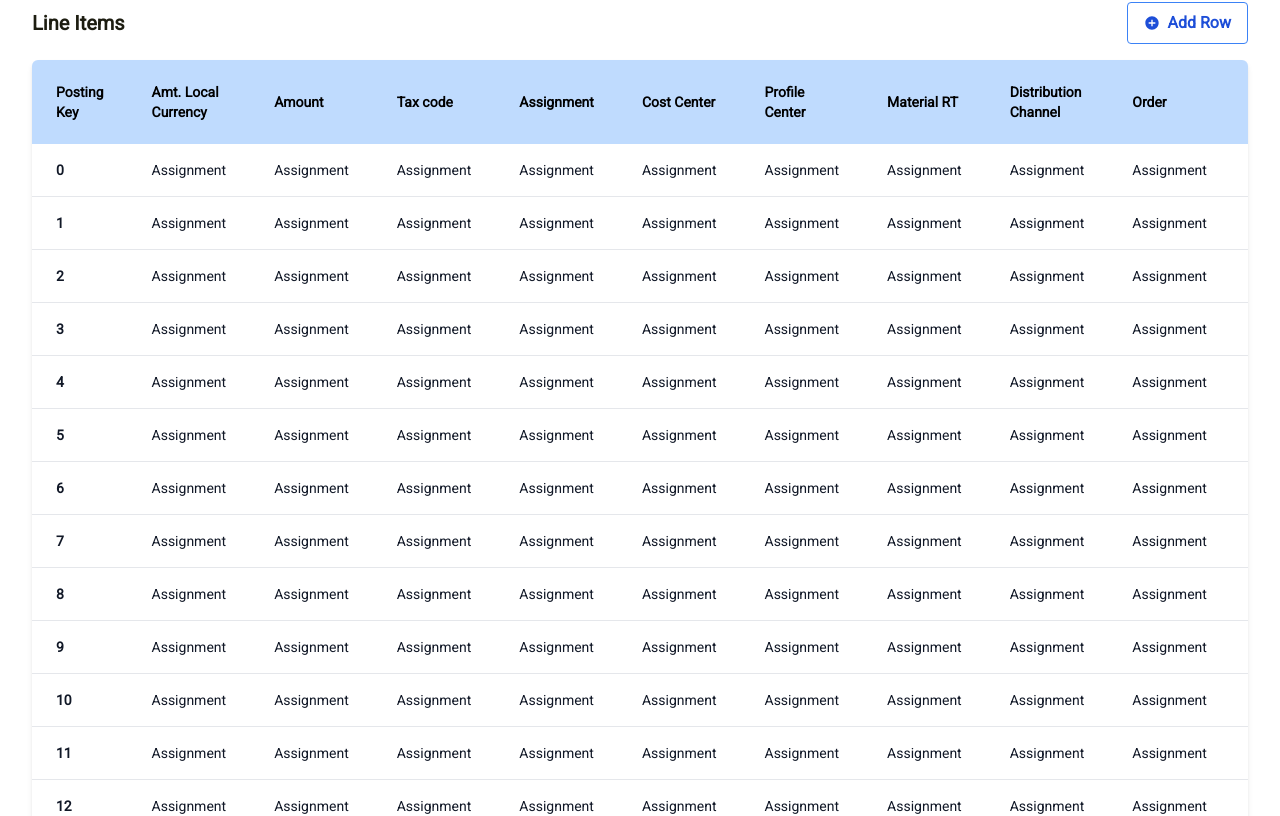
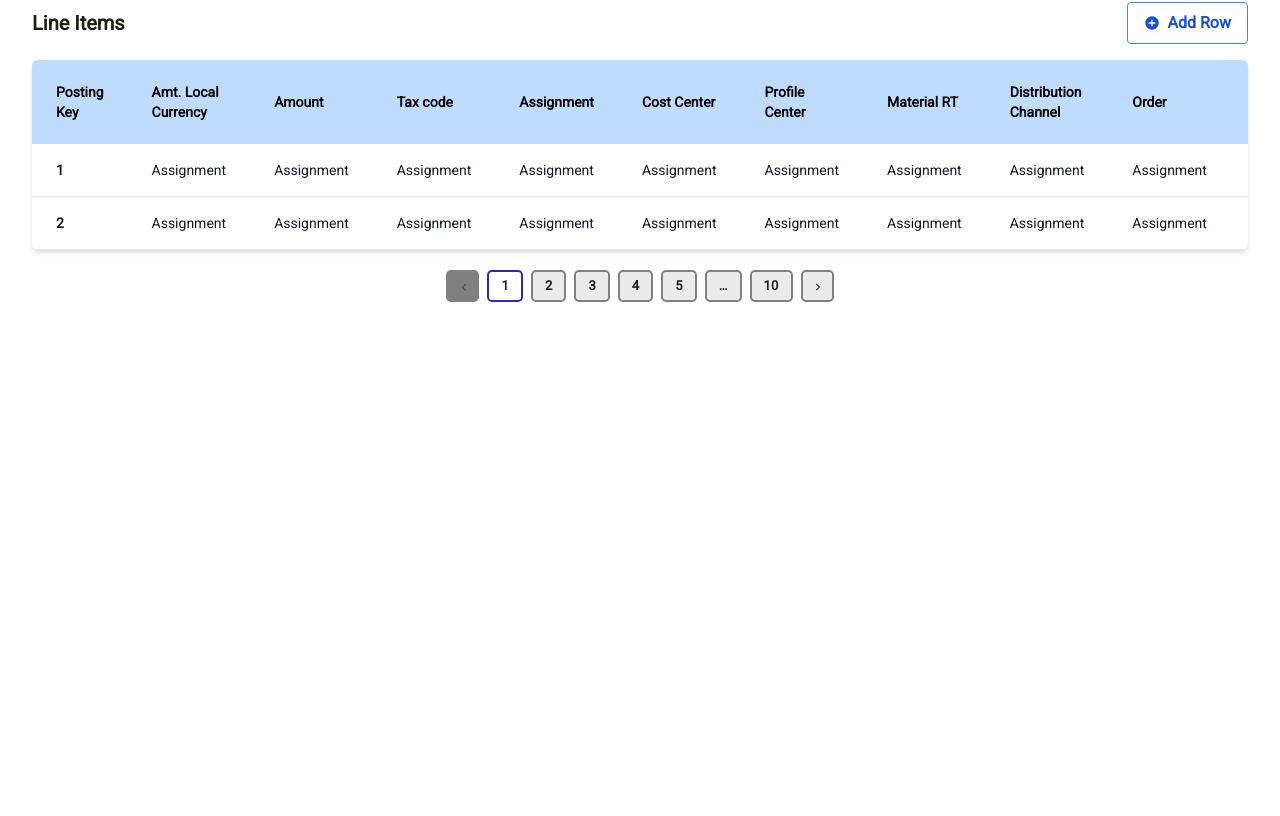
Before and after one commit to INC02556/JE_Automation, a React (Create React App) app: page /mass-upload in a window 1280 px wide. Shown: the part 810-1626 px from the top of the page. After the commit the page ends 1164 px from the top, so only its background shows below. Built offline with nearby package versions, Linux system fonts and the light colour scheme.

Commit message:
Add Pagination on Mass Upload

```diff
--- a/package.json
+++ b/package.json
@@ -11,6 +11,7 @@
     "@testing-library/jest-dom": "^5.17.0",
     "@testing-library/react": "^13.4.0",
     "@testing-library/user-event": "^13.5.0",
+    "classnames": "^2.3.2",
     "dayjs": "^1.11.10",
     "moment": "^2.29.4",
     "react": "^18.2.0",
--- a/src/App.css
+++ b/src/App.css
@@ -33,3 +33,85 @@ input {
 .tile-icon {
   @apply text-4xl ml-1 mb-8 text-blue-500;
 }
+
+
+/* Pagination */
+.pagination-container {
+  display: flex;
+  list-style-type: none;
+
+  .pagination-item {
+    padding: 0 12px;
+    height: 32px;
+    text-align: center;
+    font-weight: 700;
+    margin: auto 4px;
+    border: 2px solid gray;
+    background-color: rgba(0, 0, 0, 0.08);
+    color: rgba(0, 0, 0, 0.87);
+    display: flex;
+    box-sizing: border-box;
+    align-items: center;
+    letter-spacing: 0.01071em;
+    border-radius: 5px;
+    line-height: 1.43;
+    font-size: 13px;
+    min-width: 32px;
+
+    &.dots:hover {
+      background-color: transparent;
+      cursor: default;
+
+    }
+    &:hover {
+      border: 2px solid #3026B9 !important;
+      background-color: rgba(0, 0, 0, 0.04);
+      cursor: pointer;
+      background-color: white;
+    }
+
+    &.selected {
+
+      border: 2px solid #3026B9 !important;
+      background-color: white;
+    }
+
+    .arrow {
+      &::before {
+        position: relative;
+        /* top: 3pt; Uncomment this to lower the icons as requested in comments*/
+        content: '';
+        /* By using an em scale, the arrows will size with the font */
+        display: inline-block;
+        width: 0.4em;
+        height: 0.4em;
+        border-right: 0.12em solid rgba(0, 0, 0, 0.87);
+        border-top: 0.12em solid rgba(0, 0, 0, 0.87);
+      }
+
+      &.left {
+        transform: rotate(-135deg) translate(-50%);
+      }
+
+      &.right {
+        transform: rotate(45deg);
+      }
+    }
+
+    &.disabled {
+      background: gray;
+      color: white;
+      pointer-events: none;
+
+      .arrow::before {
+        border-right: 0.12em solid rgba(0, 0, 0, 0.43);
+        border-top: 0.12em solid rgba(0, 0, 0, 0.43);
+      }
+
+      &:hover {
+        background-color: transparent;
+        cursor: default;
+      }
+    }
+  }
+}
--- a/src/components/MassUpload/MUTable.js
+++ b/src/components/MassUpload/MUTable.js
@@ -1,5 +1,8 @@
-import React from "react";
+import React, { useMemo, useState } from "react";
+import { FaEdit } from "react-icons/fa";
 import { MdAddCircle } from "react-icons/md";
+import { RiDeleteBin6Line } from "react-icons/ri";
+import Pagination from "../../utils/Pagination";
 
 const tableHeaders = [
   { id: 1, item: "Posting Key" },
@@ -22,8 +25,15 @@ const tableRow = [
   1, 2, 3, 4, 5, 6, 7, 8, 9, 10, 11, 12, 13, 14, 15, 16, 17, 18, 19, 20,
 ];
 
+let PageSize = 2;
 const MUTable = () => {
+  const [currentPage, setCurrentPage] = useState(1);
 
+  const currentTableData = useMemo(() => {
+    const firstPageIndex = (currentPage - 1) * PageSize;
+    const lastPageIndex = firstPageIndex + PageSize;
+    return tableRow.slice(firstPageIndex, lastPageIndex);
+  }, [currentPage]);
 
   return (
     <div className="mx-5">
@@ -43,13 +53,20 @@ const MUTable = () => {
                     {item}
                   </th>
                 ))}
+                <th scope="col" className="px-6 py-3">
+                  {" "}
+                  Action
+                </th>
               </tr>
             </thead>
             <tbody>
-              {tableRow?.map((item, index) => {
+              {currentTableData?.map((item, index) => {
                 return (
-                  <tr key={index} className="bg-white border-b text-gray-900 border-gray-200">
-                    <th className="px-6 py-4"> {index}</th>
+                  <tr
+                    key={index}
+                    className="bg-white border-b text-gray-900 border-gray-200"
+                  >
+                    <th className="px-6 py-4"> {item}</th>
                     <td className="px-6 py-4">Assignment</td>
                     <td className="px-6 py-4">Assignment</td>
                     <td className="px-6 py-4">Assignment</td>
@@ -63,12 +80,31 @@ const MUTable = () => {
                     <td className="px-6 py-4">Assignment</td>
                     <td className="px-6 py-4">Assignment</td>
                     <td className="px-6 py-4">Assignment</td>
+                    <td className="px-6 py-4 font-medium flex justify-center gap-3 text-xl text-blue-500  whitespace-nowrap ">
+                      <button>
+                        <RiDeleteBin6Line />
+                      </button>
+                      <button>
+                        <FaEdit />
+                      </button>
+                    </td>
                   </tr>
                 );
               })}
             </tbody>
           </table>
         </div>
+        <div className="flex justify-center mt-5 mb-10">
+
+        <Pagination
+          className="pagination-bar"
+          currentPage={currentPage}
+          totalCount={tableRow.length}
+          pageSize={PageSize}
+          onPageChange={(page) => setCurrentPage(page)}
+        />
+        </div>
+
       </div>
     </div>
   );
--- /dev/null
+++ b/src/utils/Pagination.js
@@ -0,0 +1,76 @@
+import React from 'react';
+import classnames from 'classnames';
+import { usePagination, DOTS } from './usePagination';
+// import './pagination.scss';
+
+const Pagination = props => {
+  const {
+    onPageChange,
+    totalCount,
+    siblingCount = 1,
+    currentPage,
+    pageSize,
+    className
+  } = props;
+
+  const paginationRange = usePagination({
+    currentPage,
+    totalCount,
+    siblingCount,
+    pageSize
+  });
+
+  if (currentPage === 0 || paginationRange.length < 2) {
+    return null;
+  }
+
+  const onNext = () => {
+    onPageChange(currentPage + 1);
+  };
+
+  const onPrevious = () => {
+    onPageChange(currentPage - 1);
+  };
+
+  let lastPage = paginationRange[paginationRange.length - 1];
+  return (
+    <ul
+      className={classnames('pagination-container', { [className]: className })}
+    >
+      <li
+        className={classnames('pagination-item', {
+          disabled: currentPage === 1
+        })}
+        onClick={onPrevious}
+      >
+        <div className="arrow left" />
+      </li>
+      {paginationRange.map((pageNumber,pIndex) => {
+        if (pageNumber === DOTS) {
+          return <li key={pIndex} className="pagination-item dots">&#8230;</li>;
+        }
+
+        return (
+          <li key={pIndex}
+            className={classnames('pagination-item', {
+              selected: pageNumber === currentPage
+            })}
+            onClick={() => onPageChange(pageNumber)}
+          >
+            {pageNumber}
+          </li>
+        );
+      })}
+      <li
+        className={classnames('pagination-item', {
+          disabled: currentPage === lastPage
+        })}
+        onClick={onNext}
+      >
+        <div className="arrow right" />
+      </li>
+    </ul>
+  );
+};
+
+export default Pagination;
--- /dev/null
+++ b/src/utils/usePagination.js
@@ -0,0 +1,71 @@
+import React from 'react';
+import { useMemo } from 'react';
+
+export const DOTS = '...';
+
+const range = (start, end) => {
+  let length = end - start + 1;
+  return Array.from({ length }, (_, idx) => idx + start);
+};
+
+export const usePagination = ({
+  totalCount,
+  pageSize,
+  siblingCount = 1,
+  currentPage
+}) => {
+  const paginationRange = useMemo(() => {
+    const totalPageCount = Math.ceil(totalCount / pageSize);
+
+    // Pages count is determined as siblingCount + firstPage + lastPage + currentPage + 2*DOTS
+    const totalPageNumbers = siblingCount + 5;
+
+    /*
+      If the number of pages is less than the page numbers we want to show in our
+      paginationComponent, we return the range [1..totalPageCount]
+    */
+    if (totalPageNumbers >= totalPageCount) {
+      return range(1, totalPageCount);
+    }
+
+    const leftSiblingIndex = Math.max(currentPage - siblingCount, 1);
+    const rightSiblingIndex = Math.min(
+      currentPage + siblingCount,
+      totalPageCount
+    );
+
+    /*
+      We do not want to show dots if there is only one position left
+      after/before the left/right page count as that would lead to a change if our Pagination
+      component size which we do not want
+    */
+    const shouldShowLeftDots = leftSiblingIndex > 2;
+    const shouldShowRightDots = rightSiblingIndex < totalPageCount - 2;
+
+    const firstPageIndex = 1;
+    const lastPageIndex = totalPageCount;
+
+    if (!shouldShowLeftDots && shouldShowRightDots) {
+      let leftItemCount = 3 + 2 * siblingCount;
+      let leftRange = range(1, leftItemCount);
+
+      return [...leftRange, DOTS, totalPageCount];
+    }
+
+    if (shouldShowLeftDots && !shouldShowRightDots) {
+      let rightItemCount = 3 + 2 * siblingCount;
+      let rightRange = range(
+        totalPageCount - rightItemCount + 1,
+        totalPageCount
+      );
+      return [firstPageIndex, DOTS, ...rightRange];
+    }
+
+    if (shouldShowLeftDots && shouldShowRightDots) {
+      let middleRange = range(leftSiblingIndex, rightSiblingIndex);
+      return [firstPageIndex, DOTS, ...middleRange, DOTS, lastPageIndex];
+    }
+  }, [totalCount, pageSize, siblingCount, currentPage]);
+
+  return paginationRange;
+};
```
Also changed, not shown: 1 other file (tests, documents, lock files or other folders).
